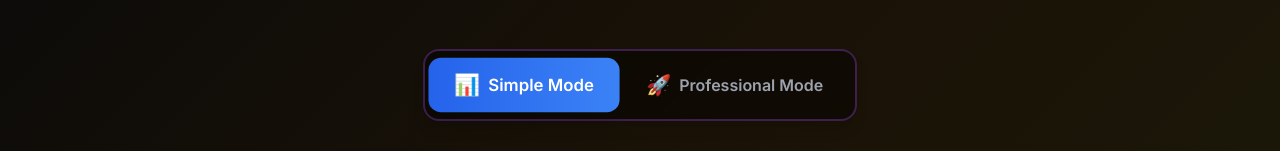
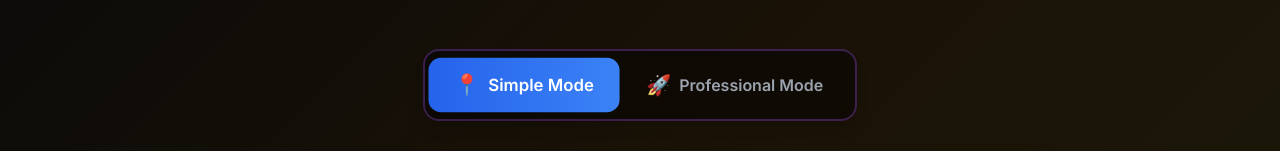
Before and after one commit to zlog-in/btc-vs-gold, a Next.js app: page / in a window 1280 px wide. Shown: the part 175-326 px from the top of the page. Built offline with nearby package versions, Linux system fonts and the light colour scheme; no server answers.

Commit message:
update emoji

```diff
--- a/components/ComparisonMetrics.tsx
+++ b/components/ComparisonMetrics.tsx
@@ -11,7 +11,7 @@ export default function ComparisonMetrics({ comparison }: ComparisonMetricsProps
   return (
     <div className="bg-gradient-to-br from-indigo-950/30 to-purple-900/20 backdrop-blur-sm rounded-2xl p-6 shadow-lg border-2 border-indigo-500/30">
       <h3 className="text-2xl font-bold text-white mb-4 flex items-center gap-2">
-        🔄 BTC vs Gold Ratios
+        🥊 BTC vs Gold Ratios
       </h3>
 
       <div className="grid md:grid-cols-3 gap-4">
--- a/components/ModeToggle.tsx
+++ b/components/ModeToggle.tsx
@@ -30,7 +30,7 @@ export default function ModeToggle({ mode, onModeChange }: ModeToggleProps) {
           }`}
         >
           <span className="flex items-center gap-2">
-            <span className="text-xl">📊</span>
+            <span className="text-xl">📍</span>
             <span>Simple Mode</span>
           </span>
         </button>
```
